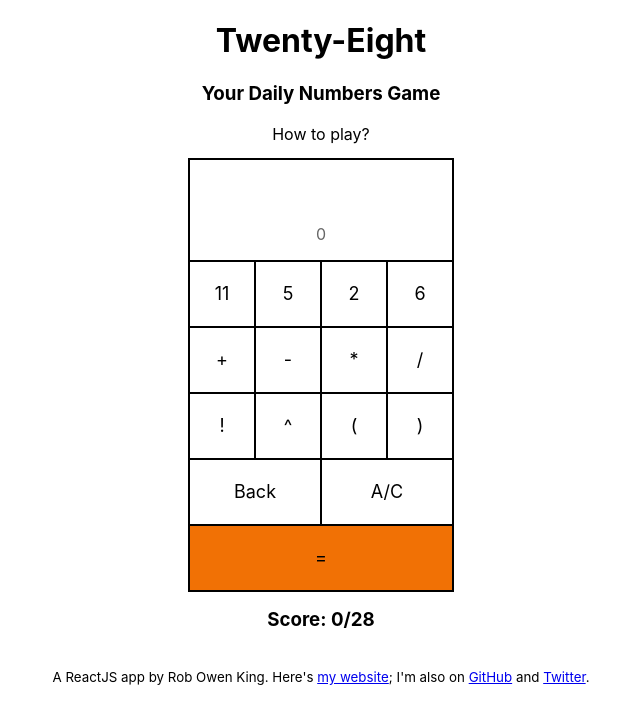
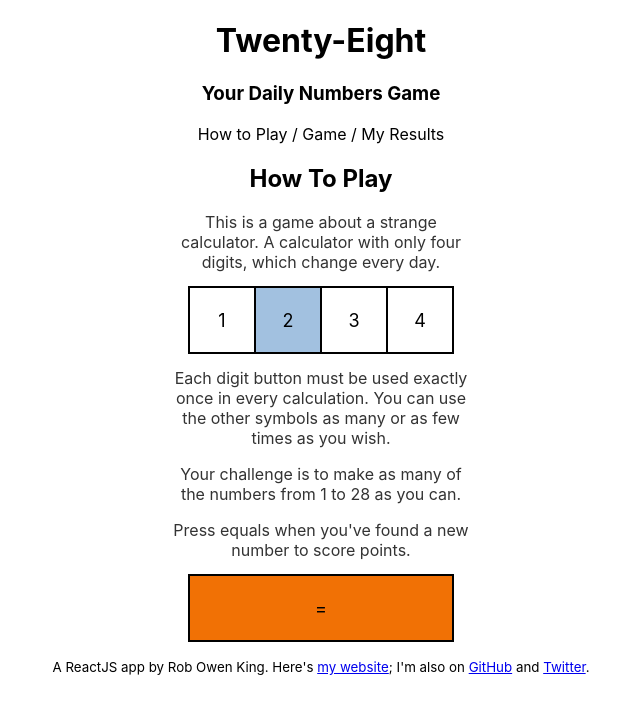
Before and after one commit to RobOwenKing/forty-two, a React (Create React App) app: page / in a window 1280 px wide. Shown: the top 724 px of the page, without its empty margins (319-959 px from the left). Built offline with nearby package versions, Linux system fonts and the light colour scheme.

Commit message:
feat: ViewToggle element with three values for view state

```diff
--- a/src/App.jsx
+++ b/src/App.jsx
@@ -4,7 +4,8 @@ import './App.css';
 
 import AnswersGrid from './components/AnswersGrid.jsx';
 import Calculator from './components/Calculator.jsx';
-import HowTo from './components/HowTo.jsx'
+import HowTo from './components/HowTo.jsx';
+import ViewToggle from './components/ViewToggle.jsx';
 
 import { parseStoredAnswers } from './helpers/parseStoredAnswers.js';
 import { storeAnswers } from './helpers/storeAnswers.js';
@@ -17,6 +18,7 @@ const App = () => {
   const [answerDetails, setAnswerDetails] = useState(new Array(28));
 
   const [isShowHowTo, setIsShowHowTo] = useState(false);
+  const [view, setView] = useState('howto');
 
   useEffect(() => {
     /*
@@ -27,6 +29,8 @@ const App = () => {
 
     setAnswers(returned['answers']);
     setAnswerDetails(returned['answerDetails']);
+
+    if (localStorage.getItem('history')) { setView('game'); }
   }, []);
 
   useEffect(() => {
@@ -41,14 +45,9 @@ const App = () => {
     <div className="App">
       <h1>Twenty-Eight</h1>
       <h3>Your Daily Numbers Game</h3>
-      <p
-          className="clickable"
-          onClick={() => setIsShowHowTo(!isShowHowTo)}
-      >
-        {isShowHowTo ? 'Back to game' : 'How to play?'}
-      </p>
-      {isShowHowTo && <HowTo />}
-      {!isShowHowTo &&
+      <ViewToggle view={view} setView={setView} />
+      {view === 'howto' && <HowTo />}
+      {view === 'game' &&
           (
             <div>
               <Calculator
--- /dev/null
+++ b/src/components/StatsAndShare.jsx
@@ -0,0 +1 @@
+StatsAndShare.jsx
--- /dev/null
+++ b/src/components/ViewToggle.jsx
@@ -0,0 +1,28 @@
+const ViewToggle = ({ view, setView }) => {
+  return (
+    <p>
+      <span
+          className="clickable"
+          onClick={() => setView('howto')}
+      >
+        How to Play
+      </span>
+      <span> / </span>
+      <span
+          className="clickable"
+          onClick={() => setView('game')}
+      >
+        Game
+      </span>
+      <span> / </span>
+      <span
+          className="clickable"
+          onClick={() => setView('stats')}
+      >
+        My Results
+      </span>
+    </p>
+  );
+}
+
+export default ViewToggle;
```
